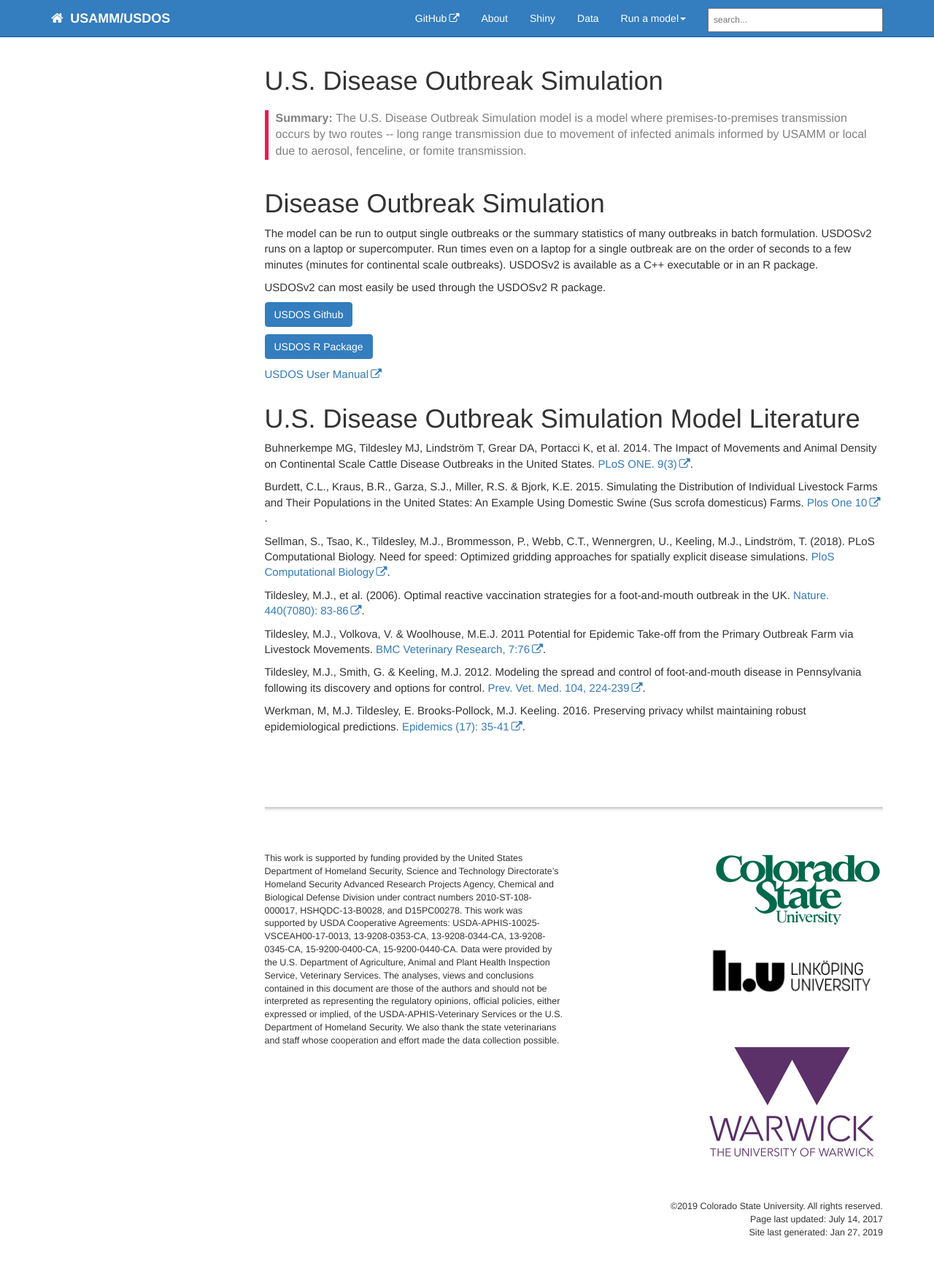
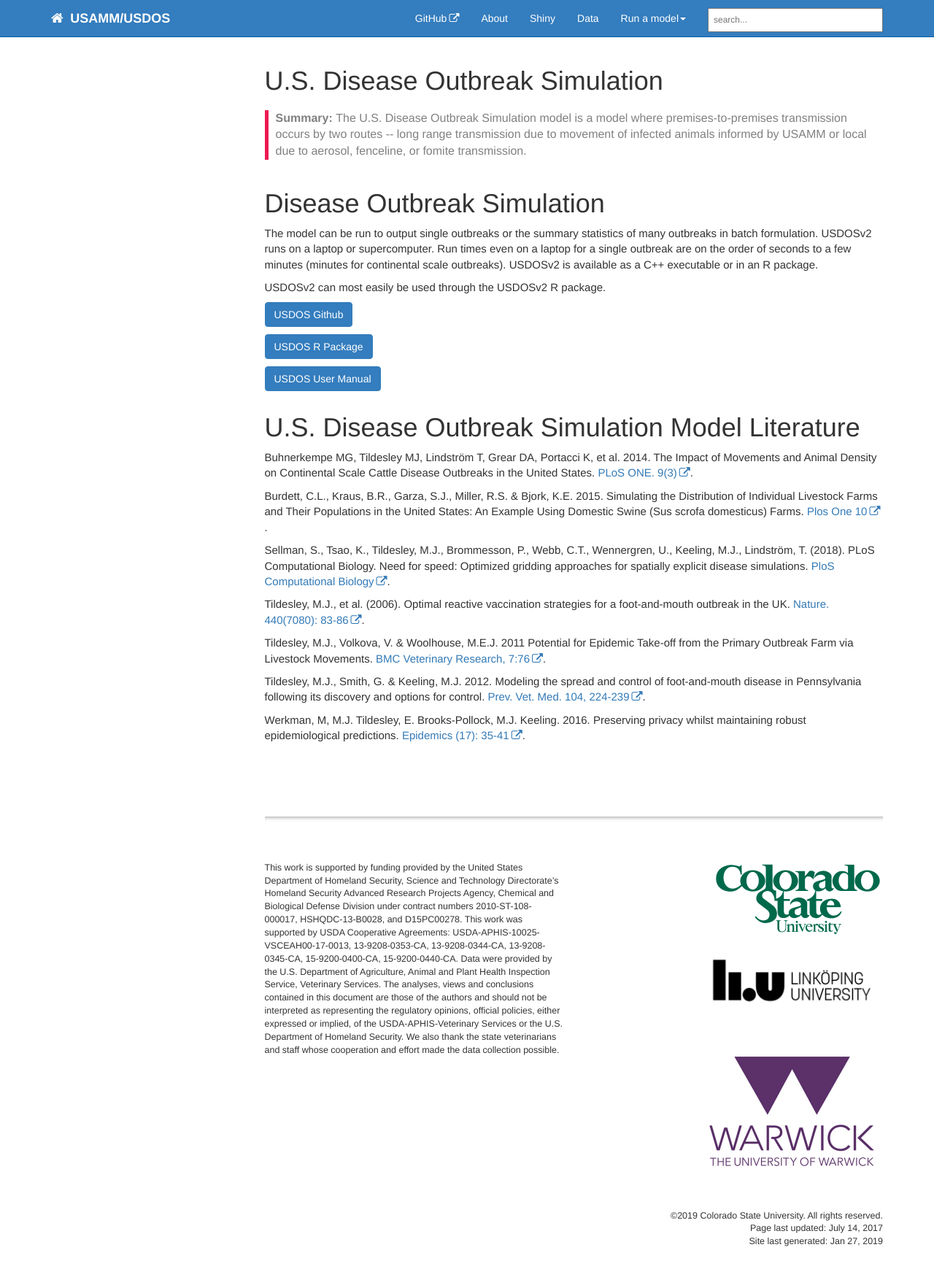
Before and after one commit to webblabb/usammusdos, a Jekyll site: the page built from pages/usdos/usdos.md, in a window 1280 px wide. Shown: the whole page at 73% size. Built offline with Jekyll 4.4.1, drawn with Linux system fonts in a browser that asks for light colours; nearby versions of some CDN libraries; comment, search, counter and statistics services are not loaded.

Commit message:
Making link to manual a button to match others

```diff
--- a/pages/usdos/usdos.md
+++ b/pages/usdos/usdos.md
@@ -20,7 +20,7 @@ USDOSv2 can most easily be used through the USDOSv2 R package.
 
 <a href="" class="btn btn-primary">USDOS R Package</a>
 
-[USDOS User Manual](https://github.com/webblabb/usammusdos/blob/master/literature/USDOS_User_Manual.pdf)
+<a href="/literature/USDOS_User_Manual.pdf" class="btn btn-primary">USDOS User Manual</a>
 
 # U.S. Disease Outbreak Simulation Model Literature
 
```
